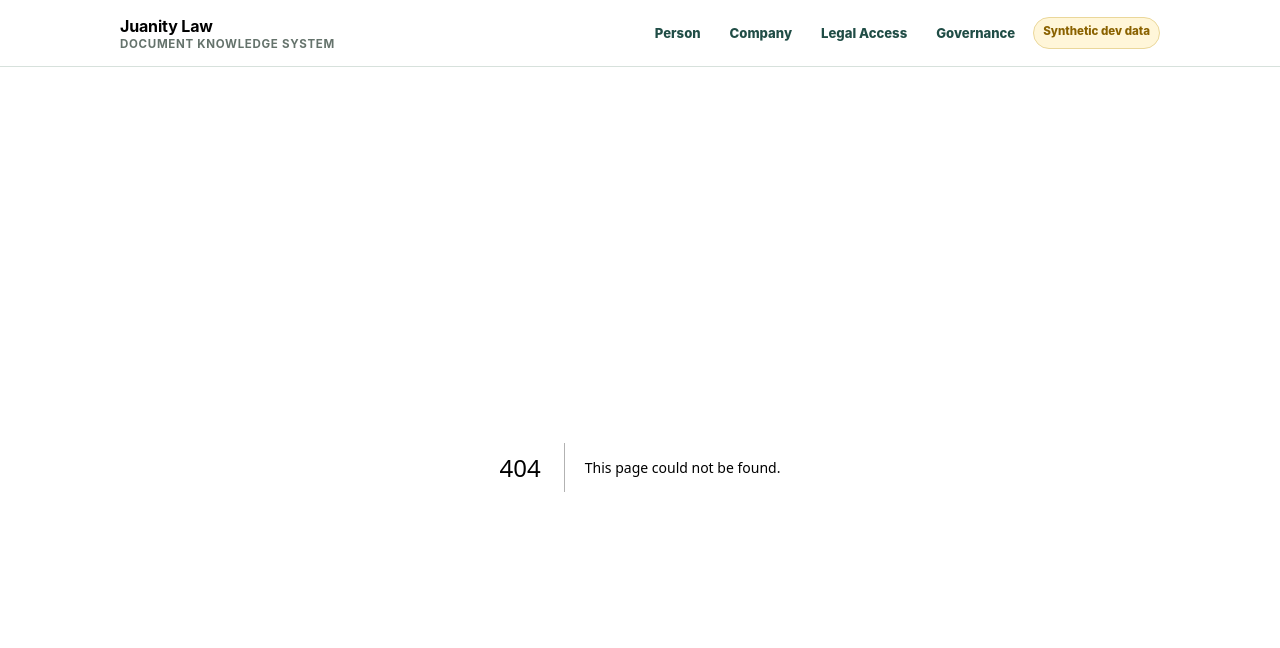
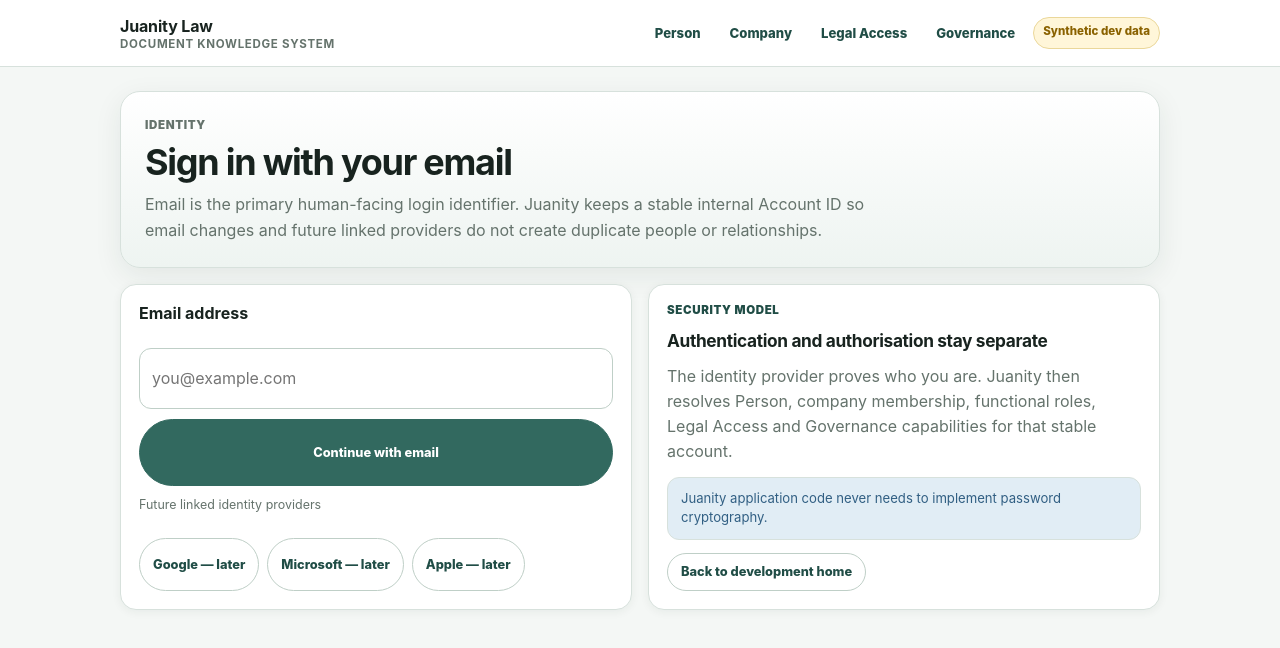
Before and after one commit to Soundtrek/document-law, a Next.js app in the folder apps/web/: page /sign-in in a window 1280 px wide. Before the commit this address had no page. Shown: the top 648 px of the page. Built offline with nearby package versions, Linux system fonts and the light colour scheme.

Commit message:
feat: add email sign-in page

```diff
--- /dev/null
+++ b/apps/web/app/sign-in/page.tsx
@@ -0,0 +1,28 @@
+import Link from "next/link";
+
+import { PageHero } from "../../components/page-hero";
+import { SignInForm } from "../../components/sign-in-form";
+
+export default function SignInPage() {
+  return (
+    <main className="page-shell">
+      <PageHero
+        eyebrow="IDENTITY"
+        title="Sign in with your email"
+        description="Email is the primary human-facing login identifier. Juanity keeps a stable internal Account ID so email changes and future linked providers do not create duplicate people or relationships."
+      />
+      <section className="grid">
+        <article className="card">
+          <SignInForm />
+        </article>
+        <article className="card">
+          <p className="eyebrow">Security Model</p>
+          <h2>Authentication and authorisation stay separate</h2>
+          <p className="muted">The identity provider proves who you are. Juanity then resolves Person, company membership, functional roles, Legal Access and Governance capabilities for that stable account.</p>
+          <p className="notice">Juanity application code never needs to implement password cryptography.</p>
+          <div className="actions"><Link className="button secondary" href="/">Back to development home</Link></div>
+        </article>
+      </section>
+    </main>
+  );
+}
```
